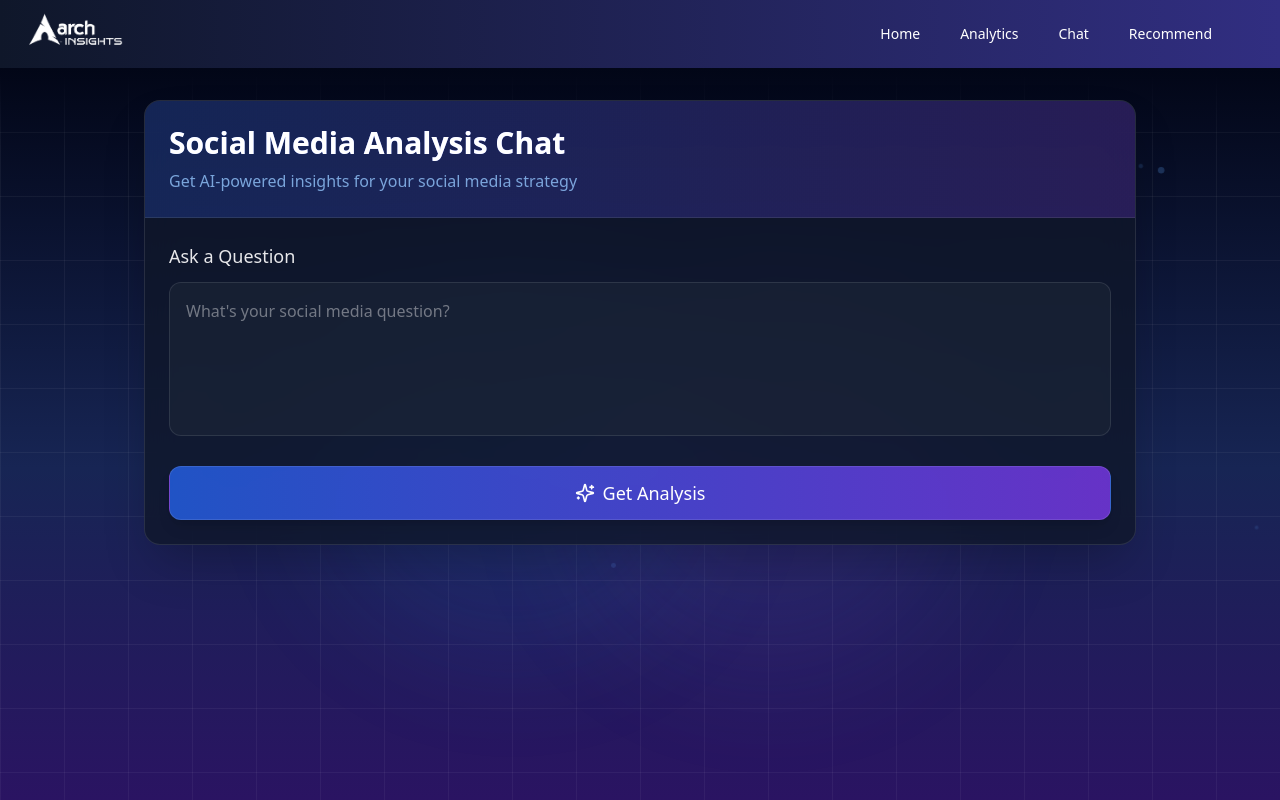
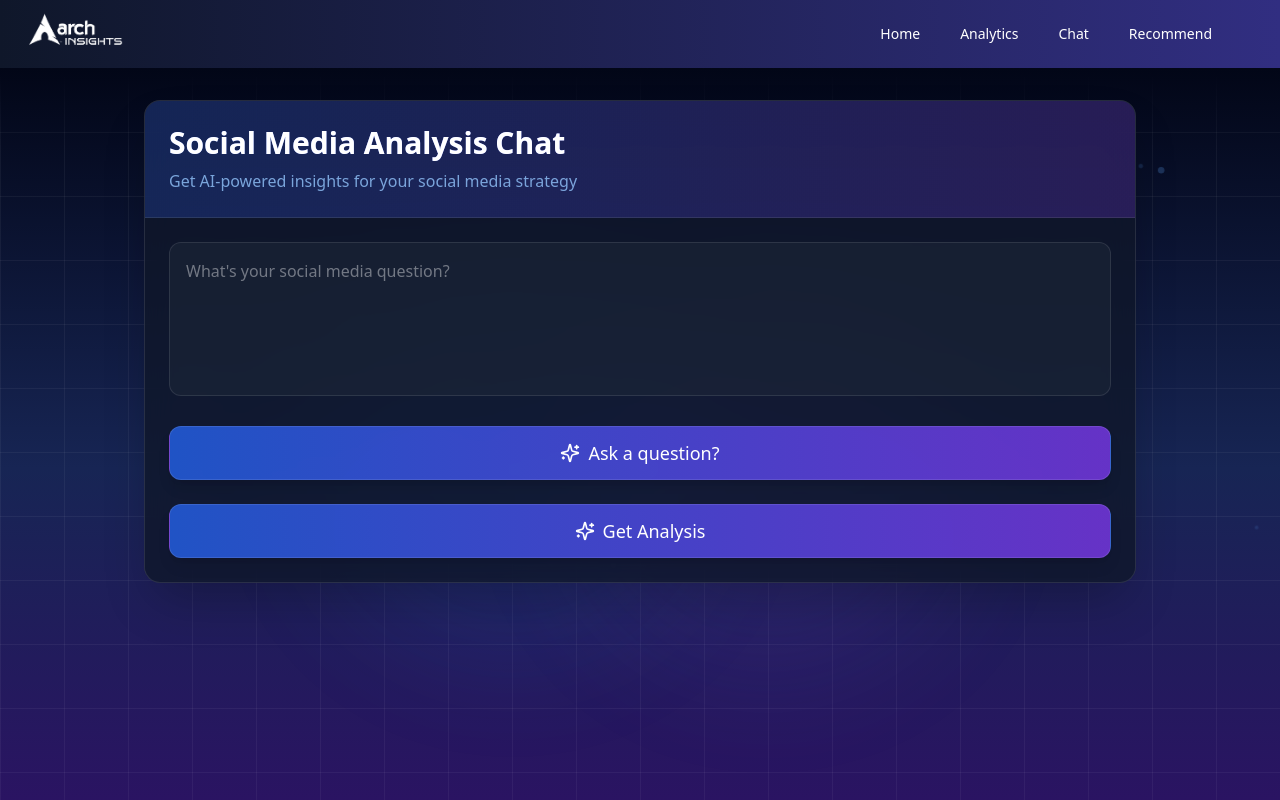
Before and after one commit to Dark-Kernel/ArchAngelsFlowUI, a React (Vite) app in the folder client/: page /chat in a window 1280 px wide. Shown: the top 800 px of the page. Built offline with nearby package versions, Linux system fonts and the light colour scheme.

Commit message:
feat: new ai chat feature

```diff
--- a/client/src/Pages/AboutPage.jsx
+++ b/client/src/Pages/AboutPage.jsx
@@ -11,14 +11,6 @@ const AboutPage = ({ onNavigate = () => {} }) => {
 
   const developers = [
     {
-      name: "Anas Khan",
-      github: "anaskhan28",
-      linkedin: "https://www.linkedin.com/in/anaskhan28/",
-      role: "Full Stack Developer",
-      description: "Focused on creating beautiful and intuitive user experiences",
-      icon: Code
-    },
-    {
       name: "Sumit Patel",
       github: "Dark-Kernel",
       linkedin: "https://www.linkedin.com/in/sumit-patel-dev/",
@@ -27,17 +19,25 @@ const AboutPage = ({ onNavigate = () => {} }) => {
       icon: Binary
     },
     {
-      name: "Naufil",
-      github: "Z-xus",
-      linkedin: "https://www.linkedin.com/in/naufil-asar/",
-      role: "AI Engineer",
-      description: "Expert in AI/ML integration and LangChain implementation",
+      name: "Yash Dhavde",
+      github: "YashD15",
+      linkedin: "https://www.linkedin.com/in/",
+      role: "Full Stack Developer",
+      description: "Focused on creating beautiful and intuitive user experiences",
+      icon: Code
+    },
+    {
+      name: "Pratik Bhuvad",
+      github: "pratik-bhuvad",
+      linkedin: "https://www.linkedin.com/in/",
+      role: "Frontend Engineer",
+      description: "Works in Frontend part and UI implementation",
       icon: Target
     },
     {
-      name: "Manjiri C",
-      github: "Codex108",
-      linkedin: "https://www.linkedin.com/in/manjiri-chavande/",
+      name: "Varad Khandare",
+      github: "varadk1120",
+      linkedin: "https://www.linkedin.com/in/",
       role: "Full Stack Developer",
       description: "Passionate about building scalable applications and AI integration",
       icon: Code
--- a/client/src/Pages/ChatPage.jsx
+++ b/client/src/Pages/ChatPage.jsx
@@ -7,11 +7,14 @@ import LoadingState from '../components/loadingState';
 const ChatPage = () => {
     const [inputValue, setInputValue] = useState('');
     const [outputValue, setOutputValue] = useState('');
+    const [aioutputValue, setaiOutputValue] = useState('');
     const [isLoading, setIsLoading] = useState(false);
     const [error, setError] = useState(null);
     const [isVisible, setIsVisible] = useState(false);
     const [loadingState, setLoadingState] = useState(null);
     const [currentLoadingMessage, setCurrentLoadingMessage] = useState(0);
+    const [questionData, setQuestionData] = useState(false);
+    const [showTextArea, setShowTextArea] = useState(false);
 
     const loadingMessages = [
         "Analyzing your request...",
@@ -21,6 +24,17 @@ const ChatPage = () => {
         "Preparing your analysis...",
         "Almost there...",
     ];
+
+    const callAI = async (input) => {
+        const response = await fetch('https://gemini-api.fly.dev?query=' + input, {
+            method: 'GET',
+            headers: {
+                'Content-Type': 'application/text'
+            }
+        });
+        setaiOutputValue(await response.text());
+        // return response.text
+    }
 
     useEffect(() => {
         setIsVisible(true);
@@ -118,8 +132,10 @@ const ChatPage = () => {
             //     }
             // })
 
+
             // const response = await fetch('http://localhost:5001/sample', {
-                const response = await fetch('https://instalytics-rag.fly.dev/api?question=' + inputValue + '&insight_mode=true', {
+                const iinputValue = "give me insights about my data"
+                const response = await fetch('https://instalytics-rag.fly.dev/api?question=' + iinputValue + '&insight_mode=true', {
                 method: 'GET',
                 headers: {
                     'Content-Type': 'application/json'
@@ -223,12 +239,10 @@ const ChatPage = () => {
 
                     <div className="p-6 space-y-6">
                         {/* Enhanced Input Section */}
-                        <div className="space-y-3">
-                            <label className="block text-lg font-medium text-white/90">
-                                Ask a Question
-                            </label>
+
+                        <div className={`space-y-3`}>
                             <textarea
-                                className="w-full p-4 bg-slate-800/50 border border-white/10 rounded-xl focus:ring-2 focus:ring-blue-500/50 focus:border-blue-500/50 text-white placeholder-white/40 resize-none transition-all duration-300 hover:border-white/20"
+                                className="w-full  p-4 bg-slate-800/50 border border-white/10 rounded-xl focus:ring-2 focus:ring-blue-500/50 focus:border-blue-500/50 text-white placeholder-white/40 resize-none transition-all duration-300 hover:border-white/20"
                                 placeholder="What's your social media question?"
                                 value={inputValue}
                                 onChange={(e) => setInputValue(e.target.value)}
@@ -237,6 +251,39 @@ const ChatPage = () => {
                             />
                         </div>
 
+                        <div>
+                            <button
+                                className={`group w-full py-3 rounded-xl text-white text-lg font-medium shadow-lg transition-all duration-300 relative overflow-hidden ${isLoading
+                                        ? 'bg-slate-700/50 cursor-not-allowed'
+                                        : 'bg-gradient-to-r from-blue-600/80 to-violet-600/80 hover:from-blue-500/80 hover:to-violet-500/80 border border-white/10 hover:border-white/20'
+                                    }`}
+                                 onClick={e=> callAI(inputValue)}
+                                disabled={isLoading || !inputValue.trim()}
+                            >
+                                {isLoading ? (
+                                    <div className="flex flex-col items-center justify-center space-y-3">
+                                        <div className="flex items-center justify-center space-x-2">
+                                            <div className="relative">
+                                                <div className="w-8 h-8 border-4 border-blue-400/30 rounded-full animate-spin border-t-blue-500"></div>
+                                                <div className="absolute top-0 left-0 w-8 h-8 border-4 border-transparent rounded-full animate-pulse border-t-violet-500 animate-[spin_3s_linear_infinite]"></div>
+                                            </div>
+                                            <span className="text-white/90 animate-pulse">
+                                                {loadingMessages[currentLoadingMessage]}
+                                            </span>
+                                        </div>
+                                        <div className="w-full bg-slate-700/30 rounded-full h-1.5">
+                                            <div className="bg-gradient-to-r from-blue-500 to-violet-500 h-1.5 rounded-full animate-[loading_2s_ease-in-out_infinite]"></div>
+                                        </div>
+                                    </div>
+                                ) : (
+                                    <div className="flex items-center justify-center space-x-2">
+                                        <Sparkles className="w-5 h-5 group-hover:animate-spin-slow" />
+                                        <span>Ask a question?</span>
+                                    </div>
+                                )}
+                                <div className="absolute inset-0 bg-gradient-to-r from-transparent via-white/10 to-transparent -translate-x-full group-hover:translate-x-full transition-transform duration-1000" />
+                            </button>
+                        </div>
                         {/* Enhanced Button */}
                         <div>
                             <button
@@ -283,6 +330,12 @@ const ChatPage = () => {
                         {outputValue && (
                             <div className="animate-fadeIn">
                                 <AnalysisVisualizer analysisText={outputValue} />
+                            </div>
+                        )}
+
+                        {aioutputValue && (
+                            <div className="animate-fadeIn">
+                               <p> {aioutputValue} </p>
                             </div>
                         )}
                     </div>
```
